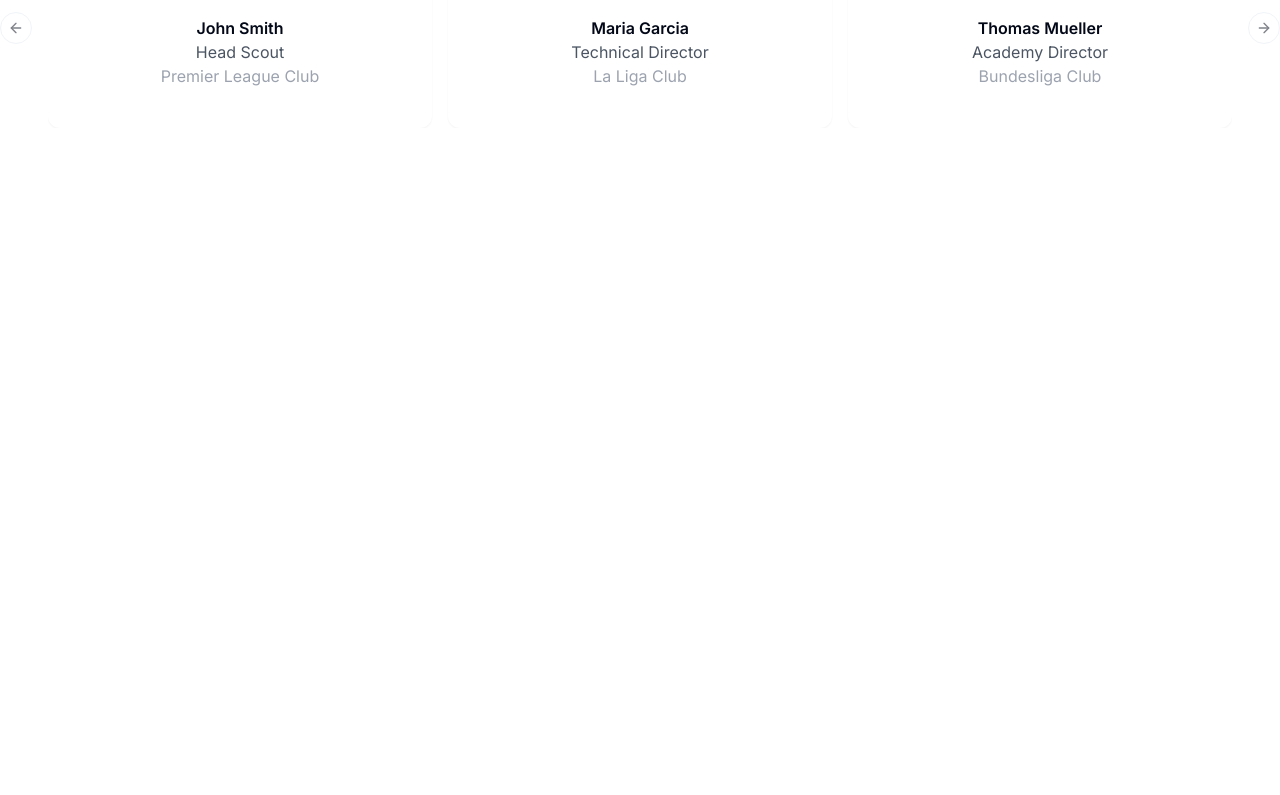
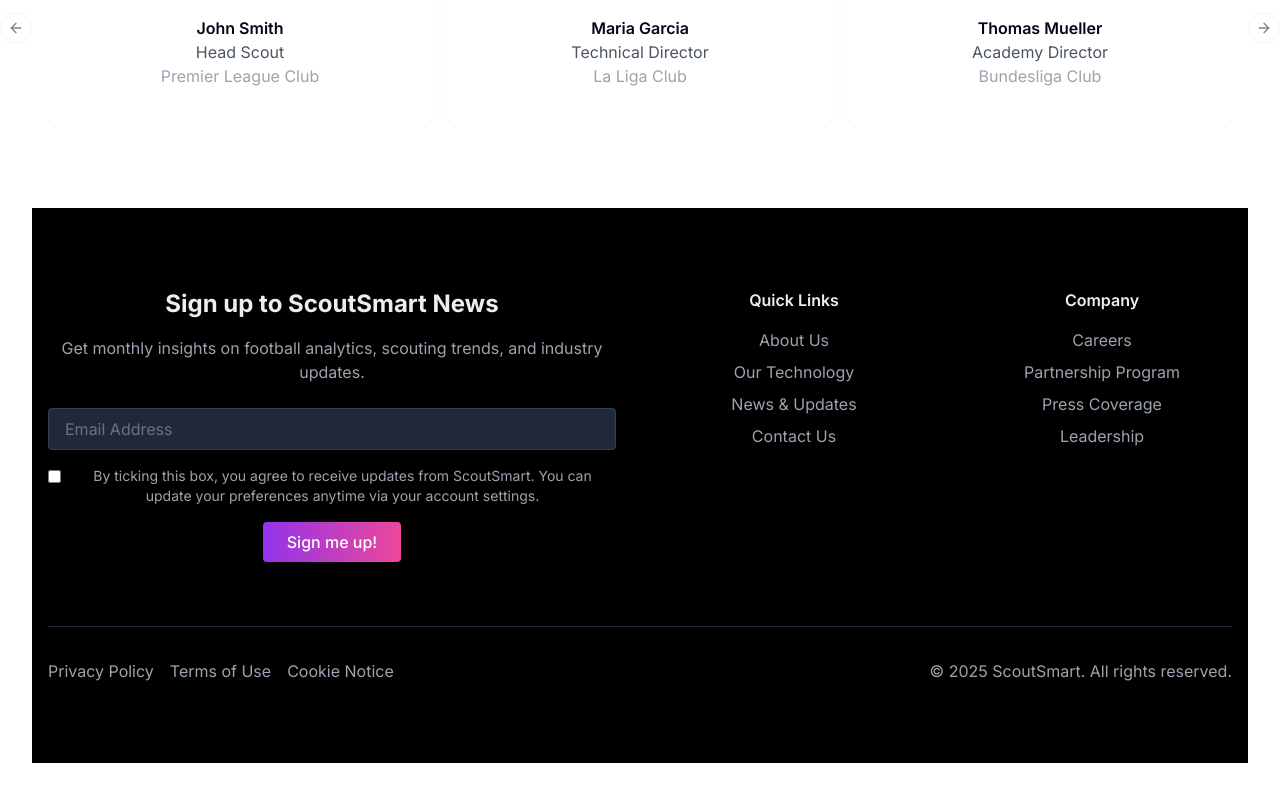
Before and after one commit to amruv/ScoutSmart-Dev, a React (Vite) app: page / in a window 1280 px wide. Shown: the part 1999-2794 px from the top of the page. Before the commit the page ends 2239 px from the top, so only its background shows below. Built offline with nearby package versions, Linux system fonts and the light colour scheme.

Commit message:
Add footer section to homepage
Adds a footer section to the homepage with a black background and off-white text.

```diff
--- a/src/pages/Home.tsx
+++ b/src/pages/Home.tsx
@@ -1,4 +1,3 @@
-
 import { useState } from 'react';
 import { useNavigate } from 'react-router-dom';
 import { ArrowRight, ArrowLeft } from 'lucide-react';
@@ -214,6 +213,82 @@ export default function Home() {
           </Carousel>
         </div>
       </section>
+
+      {/* Footer Section */}
+      <footer className="bg-black text-[#eee] py-20">
+        <div className="max-w-7xl mx-auto px-4">
+          <div className="grid grid-cols-1 md:grid-cols-4 gap-12 mb-16">
+            {/* Newsletter Signup */}
+            <div className="md:col-span-2">
+              <h3 className="text-2xl font-bold mb-4">Sign up to ScoutSmart News</h3>
+              <p className="mb-6 text-gray-400">
+                Get monthly insights on football analytics, scouting trends, and industry updates.
+              </p>
+              <div className="space-y-4">
+                <input
+                  type="email"
+                  placeholder="Email Address"
+                  className="w-full px-4 py-2 rounded bg-gray-800 border border-gray-700 text-white placeholder-gray-500 focus:outline-none focus:border-purple-500"
+                />
+                <label className="flex items-start space-x-2 text-sm text-gray-400">
+                  <input type="checkbox" className="mt-1" />
+                  <span>
+                    By ticking this box, you agree to receive updates from ScoutSmart.
+                    You can update your preferences anytime via your account settings.
+                  </span>
+                </label>
+                <button
+                  className="px-6 py-2 rounded bg-gradient-to-r from-purple-600 to-pink-500 text-white font-medium hover:from-purple-700 hover:to-pink-600 transition-colors"
+                >
+                  Sign me up!
+                </button>
+              </div>
+            </div>
+
+            {/* Quick Links */}
+            <div>
+              <h4 className="font-semibold mb-4">Quick Links</h4>
+              <ul className="space-y-2 text-gray-400">
+                <li><a href="#" className="hover:text-white transition-colors">About Us</a></li>
+                <li><a href="#" className="hover:text-white transition-colors">Our Technology</a></li>
+                <li><a href="#" className="hover:text-white transition-colors">News & Updates</a></li>
+                <li><a href="#" className="hover:text-white transition-colors">Contact Us</a></li>
+              </ul>
+            </div>
+
+            {/* Company */}
+            <div>
+              <h4 className="font-semibold mb-4">Company</h4>
+              <ul className="space-y-2 text-gray-400">
+                <li><a href="#" className="hover:text-white transition-colors">Careers</a></li>
+                <li><a href="#" className="hover:text-white transition-colors">Partnership Program</a></li>
+                <li><a href="#" className="hover:text-white transition-colors">Press Coverage</a></li>
+                <li><a href="#" className="hover:text-white transition-colors">Leadership</a></li>
+              </ul>
+            </div>
+          </div>
+
+          {/* Bottom Footer */}
+          <div className="pt-8 border-t border-gray-800">
+            <div className="flex flex-col md:flex-row justify-between items-center space-y-4 md:space-y-0">
+              <div className="flex items-center space-x-4">
+                <a href="#" className="text-gray-400 hover:text-white transition-colors">
+                  Privacy Policy
+                </a>
+                <a href="#" className="text-gray-400 hover:text-white transition-colors">
+                  Terms of Use
+                </a>
+                <a href="#" className="text-gray-400 hover:text-white transition-colors">
+                  Cookie Notice
+                </a>
+              </div>
+              <div className="text-gray-400">
+                © {new Date().getFullYear()} ScoutSmart. All rights reserved.
+              </div>
+            </div>
+          </div>
+        </div>
+      </footer>
     </div>
   );
 }
```
